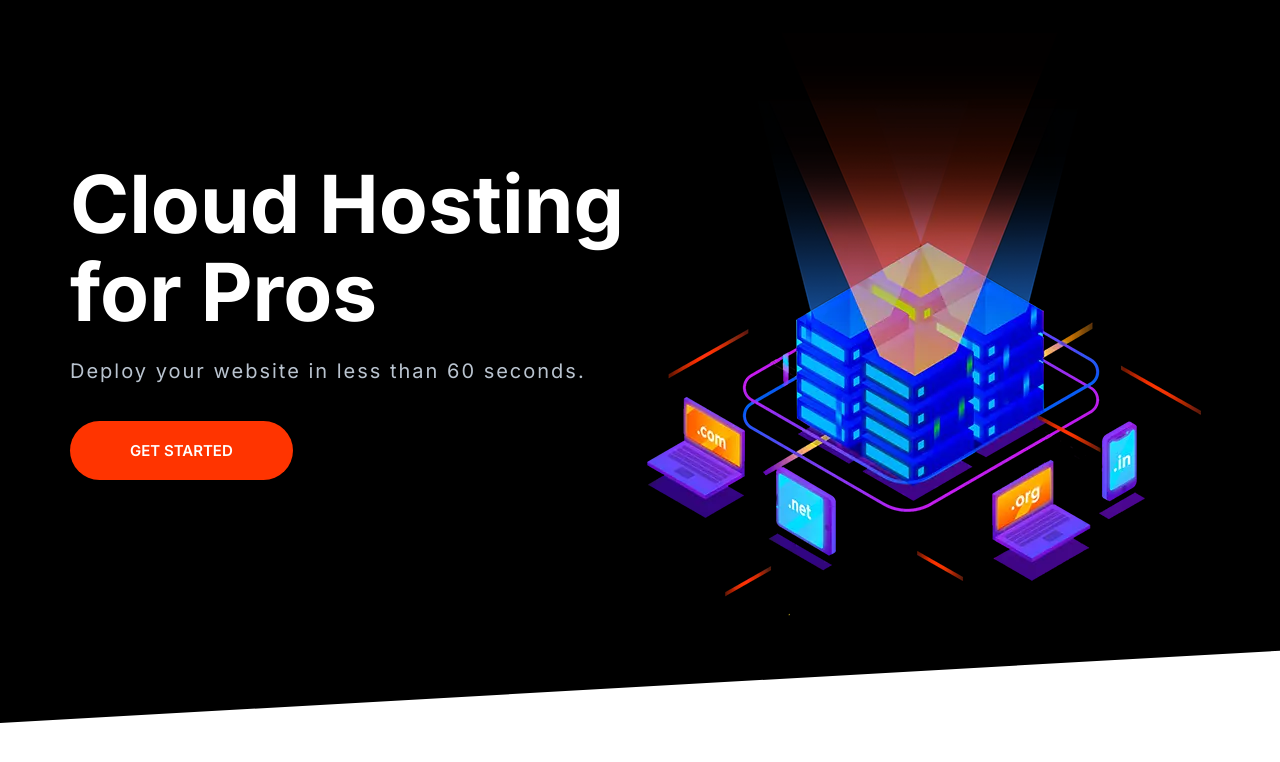
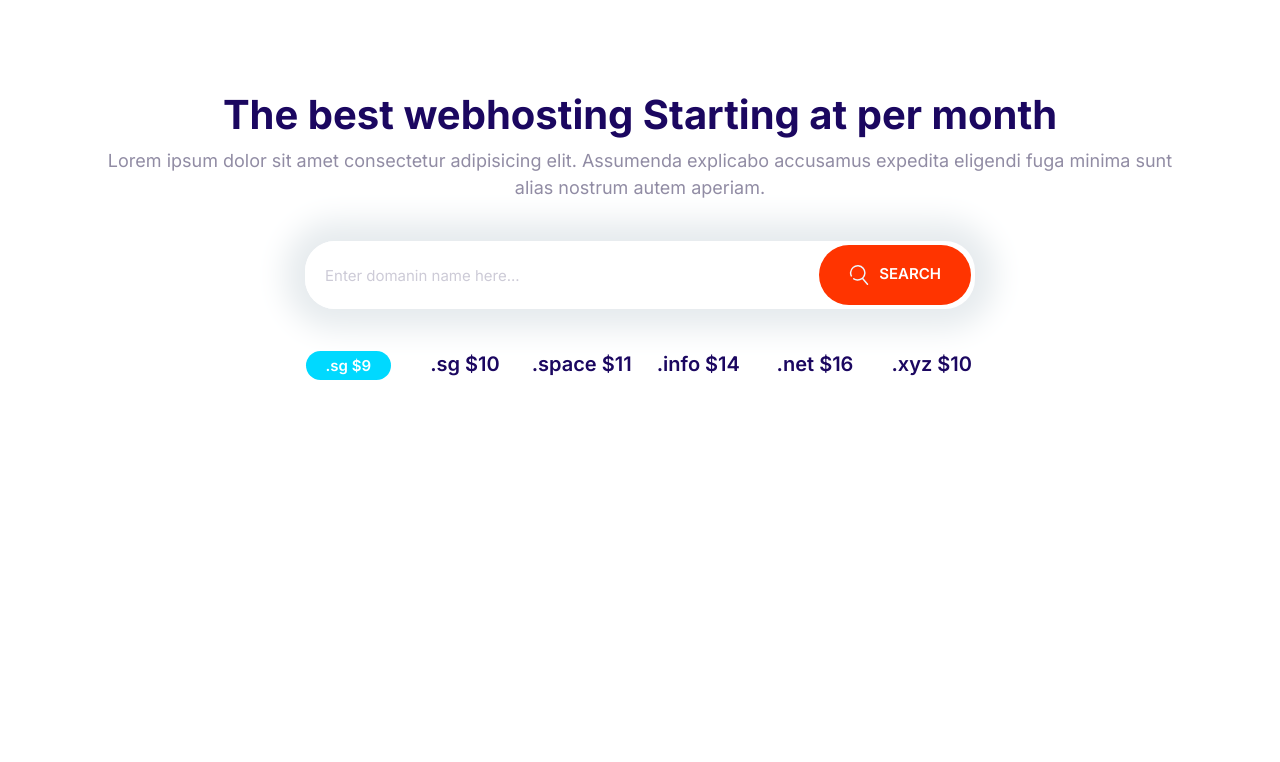
Before and after one commit to erzanthedev/Kwesify, a plain HTML site: page index.html in a window 1280 px wide. Drawn offline with Linux system fonts and the light colour scheme.

Commit message:
Build the domain blocks.

```diff
--- a/css/styles.css
+++ b/css/styles.css
@@ -212,11 +212,19 @@ a {
   font-size: 1.8rem;
   font-weight: 600;
   margin: 1rem 0;
+  outline: 0;
   padding: 2rem 3rem;
   text-transform: uppercase;
   text-align: center;
   white-space: nowrap;
   transition: background 0.15s;
+}
+
+.btn .icon{
+  width: 2rem;
+  height: 2rem;
+  margin-right: 1rem;
+  vertical-align: middle;
 }
 
 .btn--primary {
@@ -299,7 +307,7 @@ a {
 .input-group .input {
   border: 0;
   flex-grow: 1;
-  padding: 1.5rem 1rem;
+  padding: 1.5rem 2rem;
 }
 
 .input-group .btn {
@@ -724,3 +732,30 @@ a {
     align-self: center;
   }
 }
+
+/* Domain Block */
+.block-domain .input-group{
+  box-shadow: 0 0 30px 20px #e6ebee;
+  border: 0;
+  margin: 4rem auto;
+  max-width: 670px;
+}
+
+.block-domain__prices{
+  display: grid;
+  grid-template-columns: repeat(3, 1fr);
+  grid-template-rows: repeat(2, 6rem);
+  font-size: 2rem;
+  font-weight: 600;
+  justify-items: center;
+  max-width: 700px;
+  margin: 0 auto;
+}
+
+@media screen and (min-width:768px) {
+  .block-domain__prices{
+    grid-template-columns: repeat(auto-fit, minmax(10rem, 1fr));
+  }
+
+
+}
--- a/index.html
+++ b/index.html
@@ -15,27 +15,38 @@
     <link rel="stylesheet" href="css/styles.css" />
   </head>
   <body>
-    <section class="block block--dark block--skewed-left hero">
-      <div class="container grid grid--1x2">
-        <header class="block__header hero__content">
-          <h1 class="block__heading">Cloud Hosting for Pros</h1>
-          <p class="hero__tagline">
-            Deploy your website in less than 60 seconds.
-          </p>
-          <a href="#" class="btn btn--accent btn--stretch">Get Started</a>
-        </header>
-        <picture>
-          <source
-            type="image/webp"
-            srcset="images/banner.webp 1x, images/banner@2x.webp 2x"
-          />
-          <source
-            type="image/png"
-            srcset="images/banner.png 1x, images/banner@2x.png 2x"
-          />
-          <img class="hero__image" src="/images/banner.png" alt="" />
-        </picture>
+    <section class="block container block-domain">
+      <header class="block__header">
+        <h2>
+          The best webhosting Starting at per month
+        </h2>
+        <p>
+          Lorem ipsum dolor sit amet consectetur adipisicing elit. Assumenda
+          explicabo accusamus expedita eligendi fuga minima sunt alias nostrum
+          autem aperiam.
+        </p>
+      </header>
+      <div class="input-group">
+        <input
+          type="text"
+          class="input"
+          placeholder="Enter domanin name here..."
+        />
+
+        <button class="btn btn--accent">
+          <svg class="icon icon--white">
+            <use xlink:href="images/sprite.svg#search"></use></svg
+          >Search
+        </button>
       </div>
+      <ul class="list block-domain__prices">
+        <li><span class="badge badge--secondary">.sg $9 </span></li>
+        <li>.sg $10</li>
+        <li>.space $11</li>
+        <li>.info $14</li>
+        <li>.net $16</li>
+        <li>.xyz $10</li>
+      </ul>
     </section>
     <script src="js/main.js"></script>
   </body>
```
Also changed, not shown: components/badges.html (+2 -2 lines), components/domain_block.html (added, +33 -0 lines).
